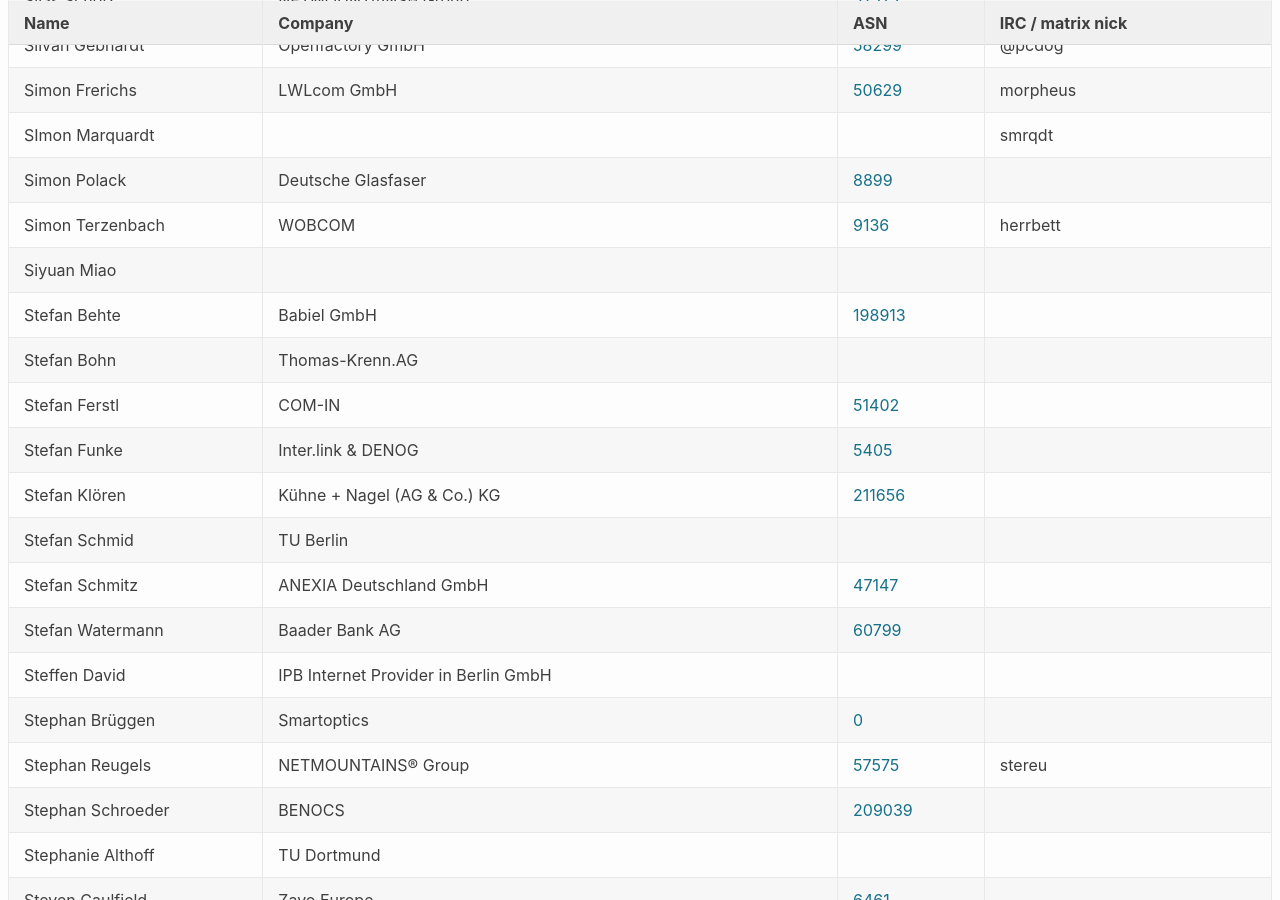
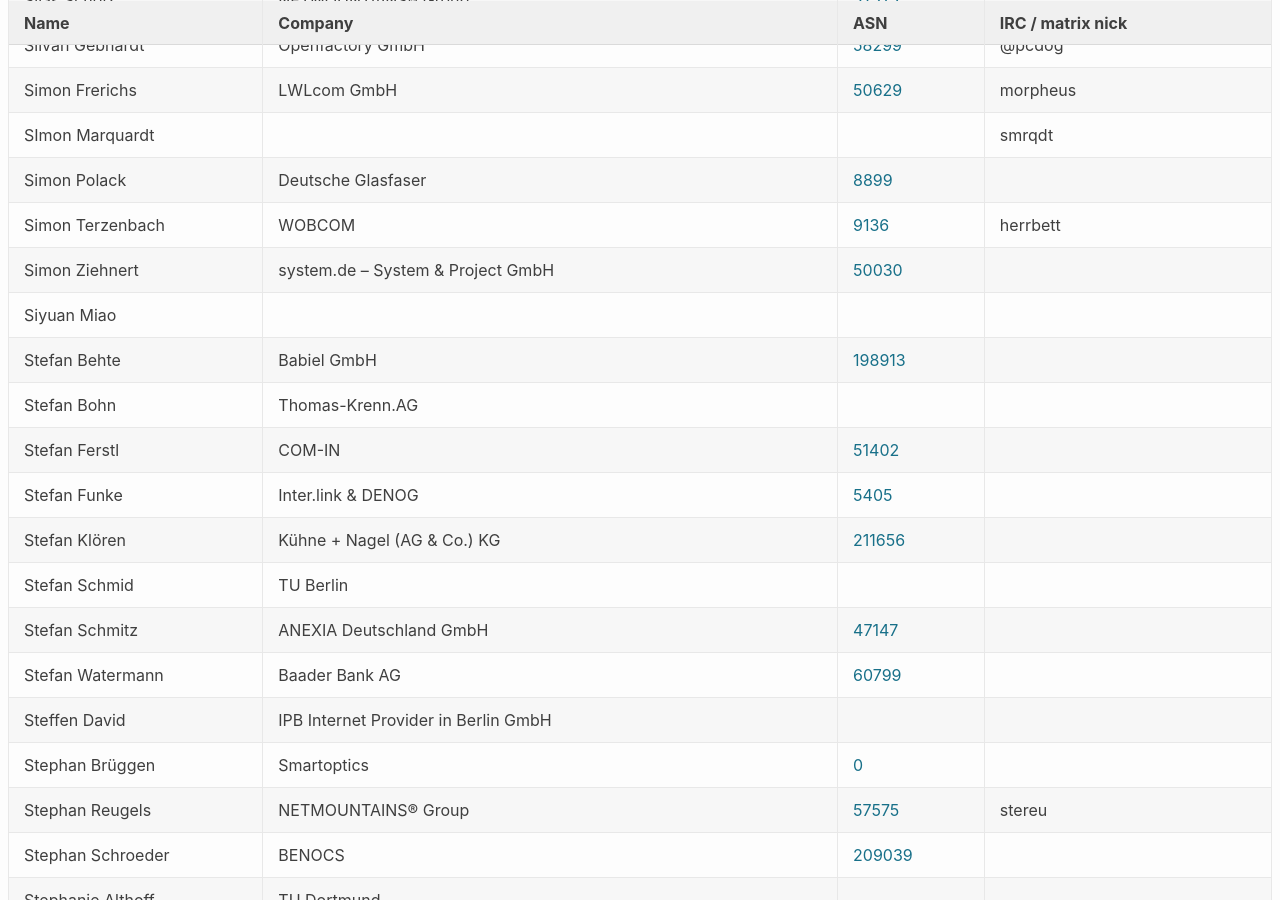
Before and after one commit to denog/pretix-attendeelist, a Jekyll site: the page built from denog16/index.markdown, in a window 1280 px wide and 900 px high, scrolled down 19330 px. Built offline with Jekyll 4.4.1, drawn with Linux system fonts in a browser that asks for light colours.

Commit message:
Latest data: Fri Nov  1 15:10:47 UTC 2024

```diff
--- a/_data/attendees_denog16_onsite.json
+++ b/_data/attendees_denog16_onsite.json
@@ -2578,6 +2578,12 @@
     "company": "WOBCOM",
     "irc": "herrbett",
     "asn": "9136"
+  },
+  {
+    "name": "Simon Ziehnert",
+    "company": "system.de – System & Project GmbH",
+    "irc": null,
+    "asn": "50030"
   },
   {
     "name": "Siyuan Miao",
```
